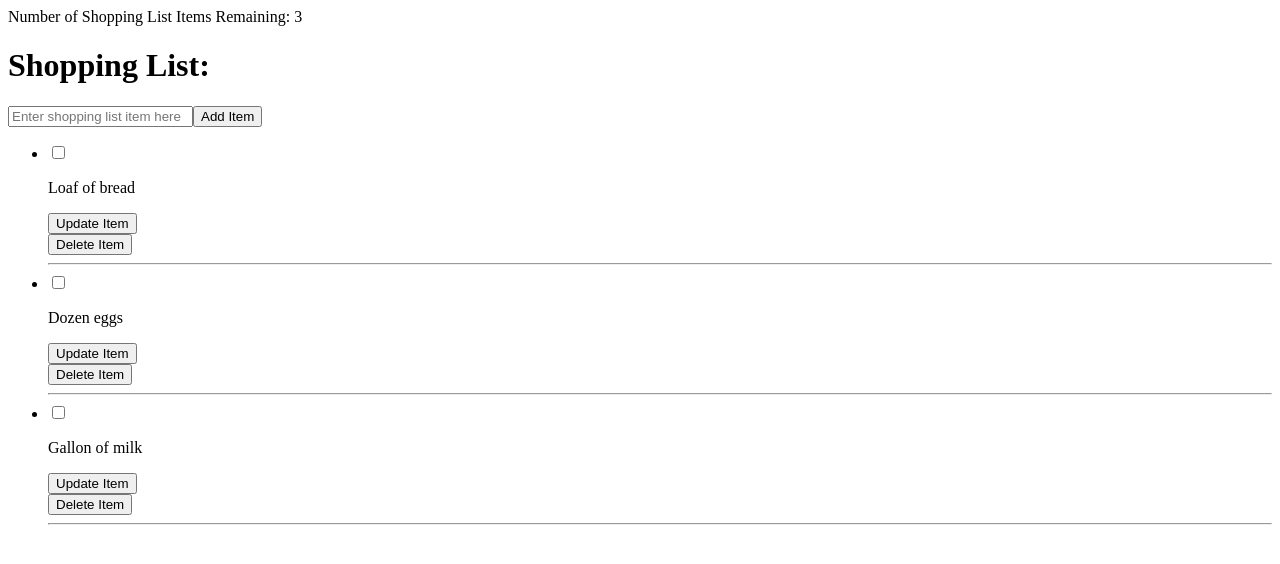
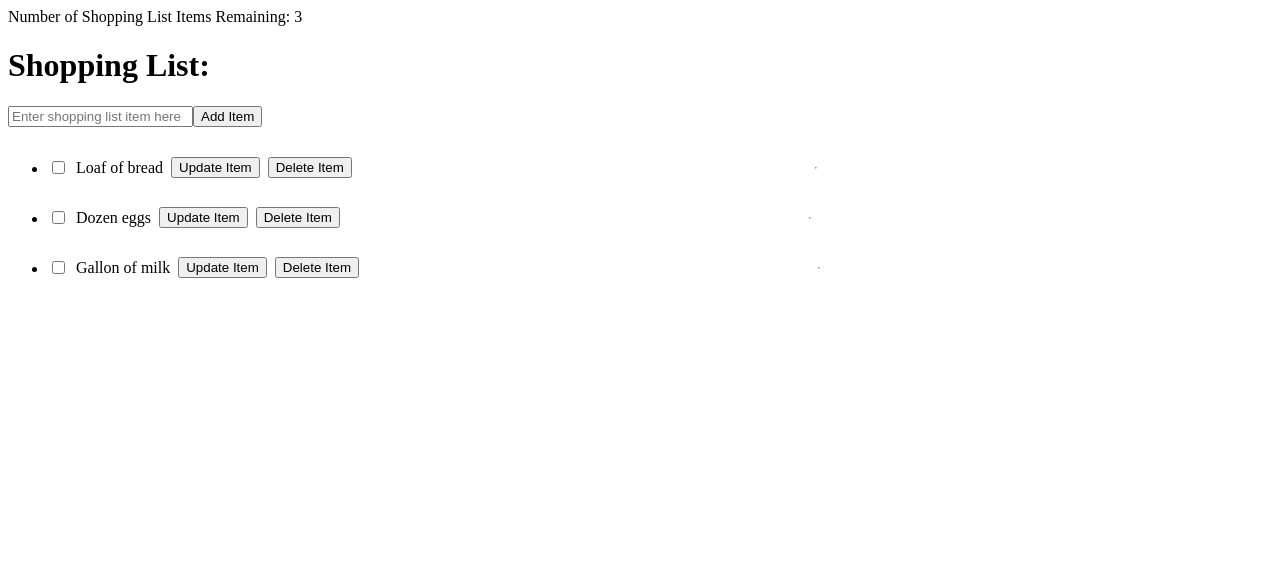
Before and after one commit to Benatovich/shopping-list-adv-react, a React app: page / in a window 1280 px wide. Shown: the top 564 px of the page. Built offline with nearby package versions, Linux system fonts and the light colour scheme; the HTML template or start-up script is replaced by a standard one.

Commit message:
shifted some things around so the list is easier for users to work with. testing next

```diff
--- a/src/components/Item.css
+++ b/src/components/Item.css
@@ -0,0 +1,5 @@
+.item-container {
+    display: 'flex';
+    align-items: 'center';
+    gap: 0.5rem;
+}
--- a/src/components/Item.jsx
+++ b/src/components/Item.jsx
@@ -1,5 +1,5 @@
 import { useState } from 'react'
-import './Item.css'
+import styles from './Item.css'
 
 export default function Item({ item, onUpdate, onDelete }) {
   const [isEditing, setIsEditing] = useState(false);
@@ -36,18 +36,18 @@ export default function Item({ item, onUpdate, onDelete }) {
               <p style={{ textDecoration: item.done ? 'line-through' : null }}>
                   {item.text}
               </p>
-              <button
+              {/* <button
                 type='button'
                 onClick={() => setIsEditing(true)}
                 aria-label={`Edit ${item.text}`}>
                 Update Item
-              </button>
+              </button> */}
           </div>
       );
   }
 
   return (
-    <div>
+    <div className='item-container' style={{ display: 'flex', alignItems: 'center', gap: '0.5rem' }}>
         <input
           type='checkbox'
           checked={item.done}
@@ -58,11 +58,17 @@ export default function Item({ item, onUpdate, onDelete }) {
               });
           }}
         />
-            <div>
-                {content}
-            </div>
+            {content}
         <button
           type='button'
+          style={{ visibility: isEditing ? 'hidden' : !'hidden' }}
+          onClick={() => setIsEditing(true)}
+          aria-label={`Edit ${item.text}`}>
+            Update Item
+        </button>
+        <button
+          type='button'
+          style={{ visibility: isEditing ? 'hidden' : !'hidden' }}
           onClick={() => onDelete(item.id)}
           aria-label={`Delete ${item.text}`}>
             Delete Item
```
Also changed, not shown: 1 other file (tests, documents, lock files or other folders).
